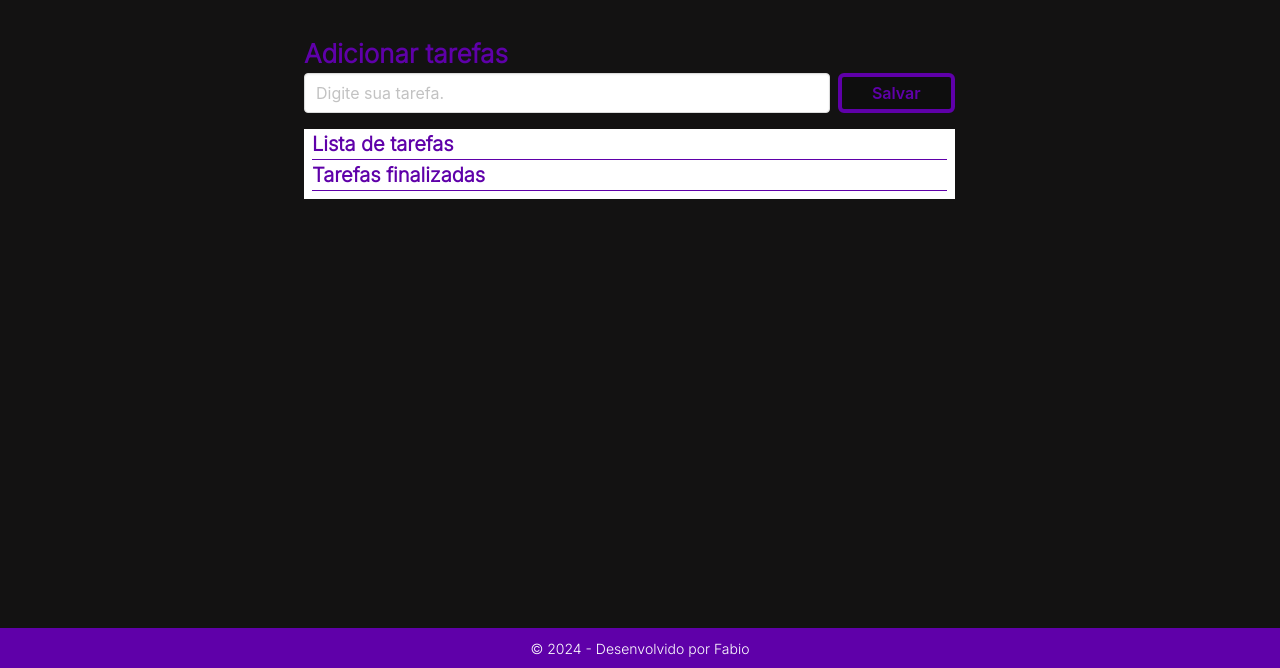
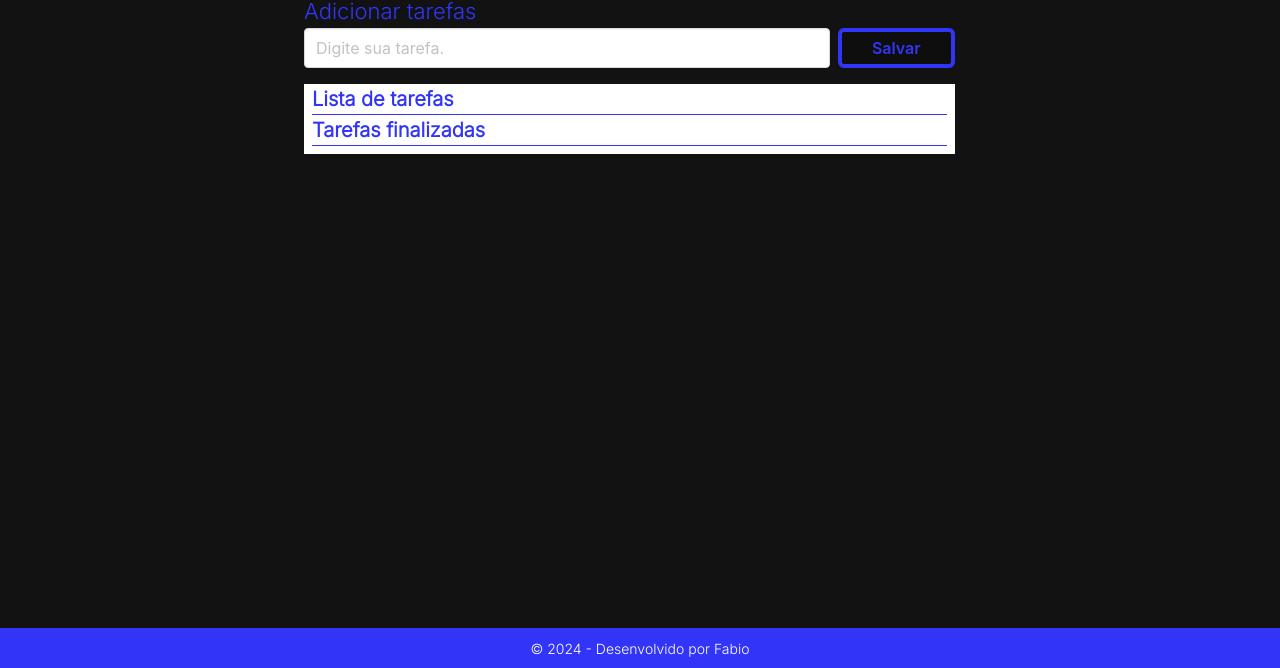
Before and after one commit to fbamorim/minhas-tarefas, a plain HTML site: page index.html in a window 1280 px wide. Shown: the part 132-800 px from the top of the page. Drawn offline with nearby package versions, Linux system fonts and the light colour scheme.

Commit message:
Alterando cor.

```diff
--- a/assets/style.css
+++ b/assets/style.css
@@ -13,7 +13,7 @@ body {
   display: flex;
   justify-content: center;
   align-items: center;
-  padding: 40px 0 ;
+  padding: 20px 0 ;
 }
 
 .logo {
@@ -21,9 +21,9 @@ body {
 }
 
 label {
-  color: #5F00A9;
-  font-weight: 700;
-  font-size: 26px;
+  color: #3235f8;
+  font-weight: 500;
+  font-size: 22px;
 }
 
 form {
@@ -31,9 +31,9 @@ form {
 }
 
 .button {
-  border: solid 4px #5F00A9;
+  border: solid 4px #3235f8;
   border-radius: 6px;
-  color: #5F00A9;
+  color: #3235f8;
   background-color: #0e0e0e;
   padding: 0 30px;
   margin-left: 8px;
@@ -42,13 +42,13 @@ form {
 }
 
 .button:hover {
-  background-color: #5F00A9;
+  background-color: #3235f8;
   color: #fafafa;
 }
 
 h2 {
   font-size: 20px;
-  color: #5F00A9;
+  color: #3235f8;
 }
 
 
@@ -57,7 +57,7 @@ h2 {
 }
 
 .borda-lista {
-  border-bottom: solid 1px #5F00A9;
+  border-bottom: solid 1px #3235f8;
 }
 
 input:disabled {
@@ -70,14 +70,14 @@ input:disabled {
 input {
   border: none;
   background: none;
-  color: #5e5e5e;
+  color: #595bf1;
 }
 
 footer {
   display: flex;
   align-items: center;
   justify-content: center;
-  background-color: #5F00A9;
+  background-color: #3235f8;
   position: sticky;
   height: 40px;
   font-size: 14px;
```
Also changed, not shown: assets/logo.png.
